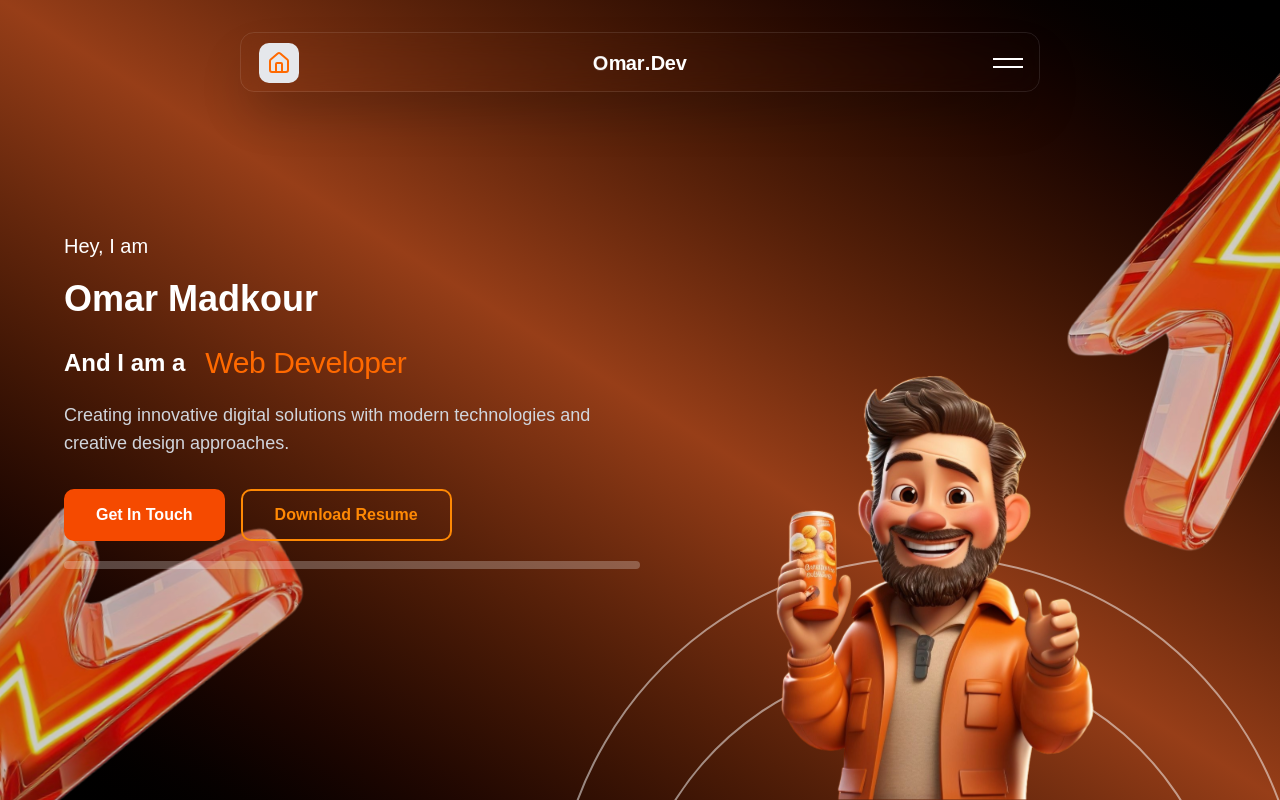
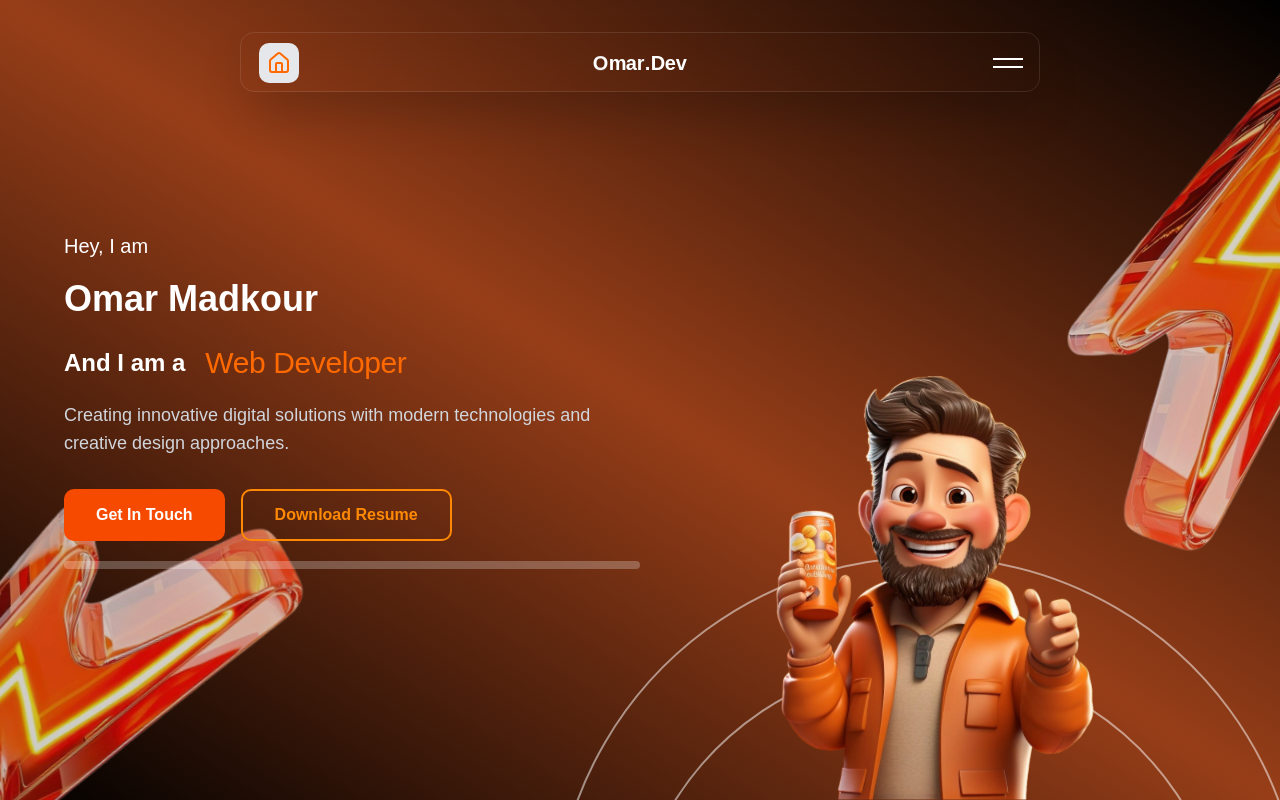
Before and after one commit to oommmaarr/Omar.Dev-Portfolio, a Next.js app: page / in a window 1280 px wide. Built offline with nearby package versions, Linux system fonts and the light colour scheme; a web font is replaced by a local one.

Commit message:
OverFlow

```diff
--- a/src/app/globals.css
+++ b/src/app/globals.css
@@ -1,6 +1,10 @@
 @import "tailwindcss";
 @import "tw-animate-css";
 
+html, body {
+  overflow-x: hidden;
+  background-image: linear-gradient(to top right, #000000, #973e18, #000000);
+}
 
 
 @font-face {
```
